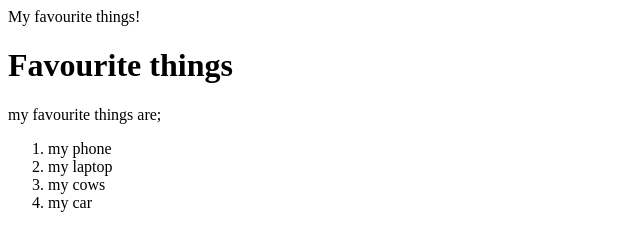
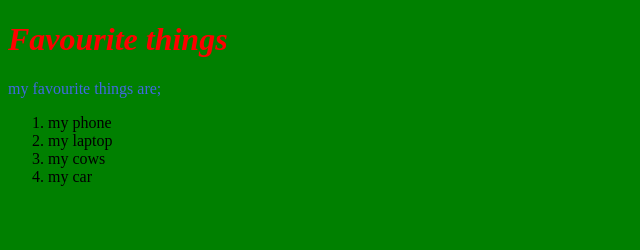
Before and after one commit to Paul-568/my-favourite-things, a plain HTML site: page favourite-things.html in a window 1280 px wide. Shown: the whole page, without its empty margins (0-640 px from the left). Drawn offline with Linux system fonts and the light colour scheme.

Commit message:
added colours to css

```diff
--- a/css/styles.css
+++ b/css/styles.css
@@ -1,15 +1,13 @@
-p{
-    color:blueviolet;
+title{
+    color: blue;
+    font-size: medium;
 }
 h1{
-    color: crimson;
-    font-size: medium;
+    color: red;
+    font-style: italic;
 }
-ol{
-    color:indigo;
-    font-size: 12px;
-    text-align: center;
-    font-style: italic;
+p{
+    color: royalblue;
 }
 body{
     background-color: green;
--- a/favourite-things.html
+++ b/favourite-things.html
@@ -1,8 +1,8 @@
 <!DOCTYPE html>
 <html>
     <head>
-        <link href="css/styles" rel="stylesheet" type="text/css"
         <title>My favourite things!</title>
+        <link href="css/styles.css" rel="stylesheet" type="text/css"
     </head>
     <h1>Favourite things</h1>
     <body>
```
